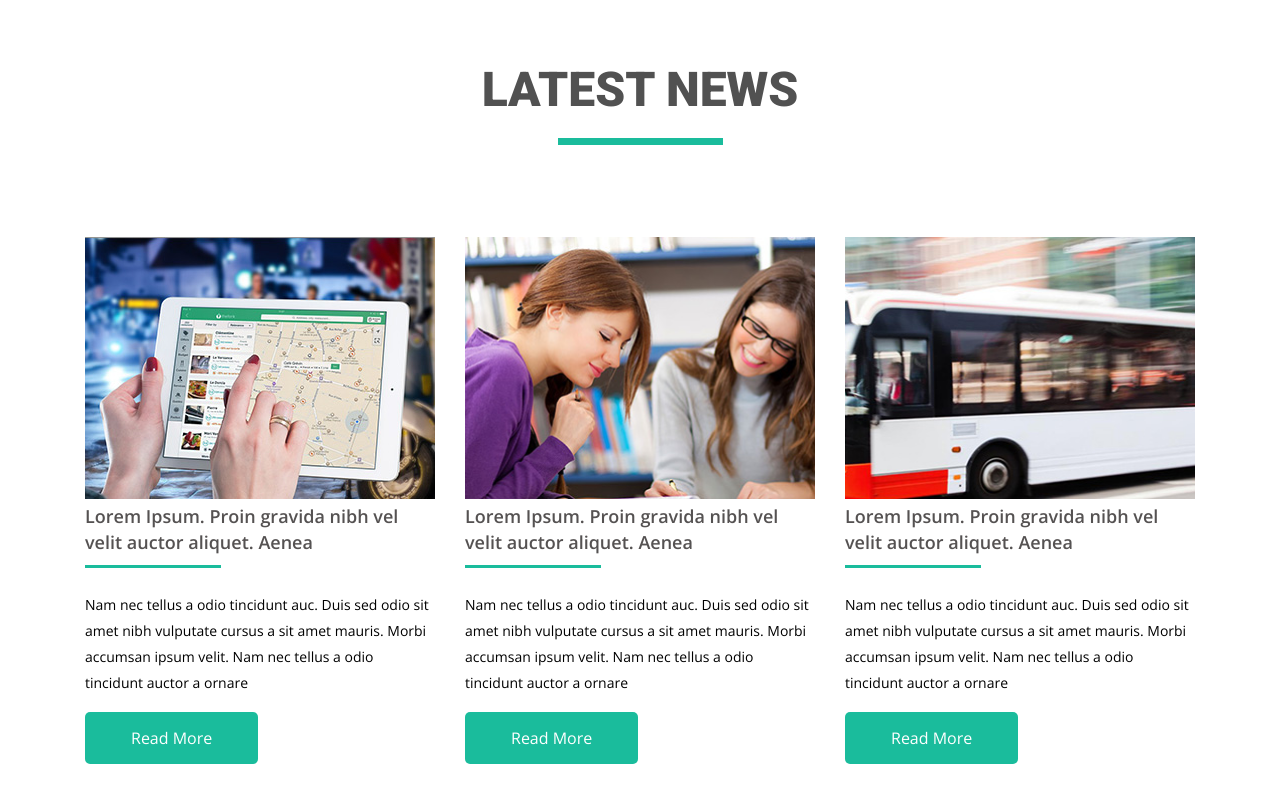
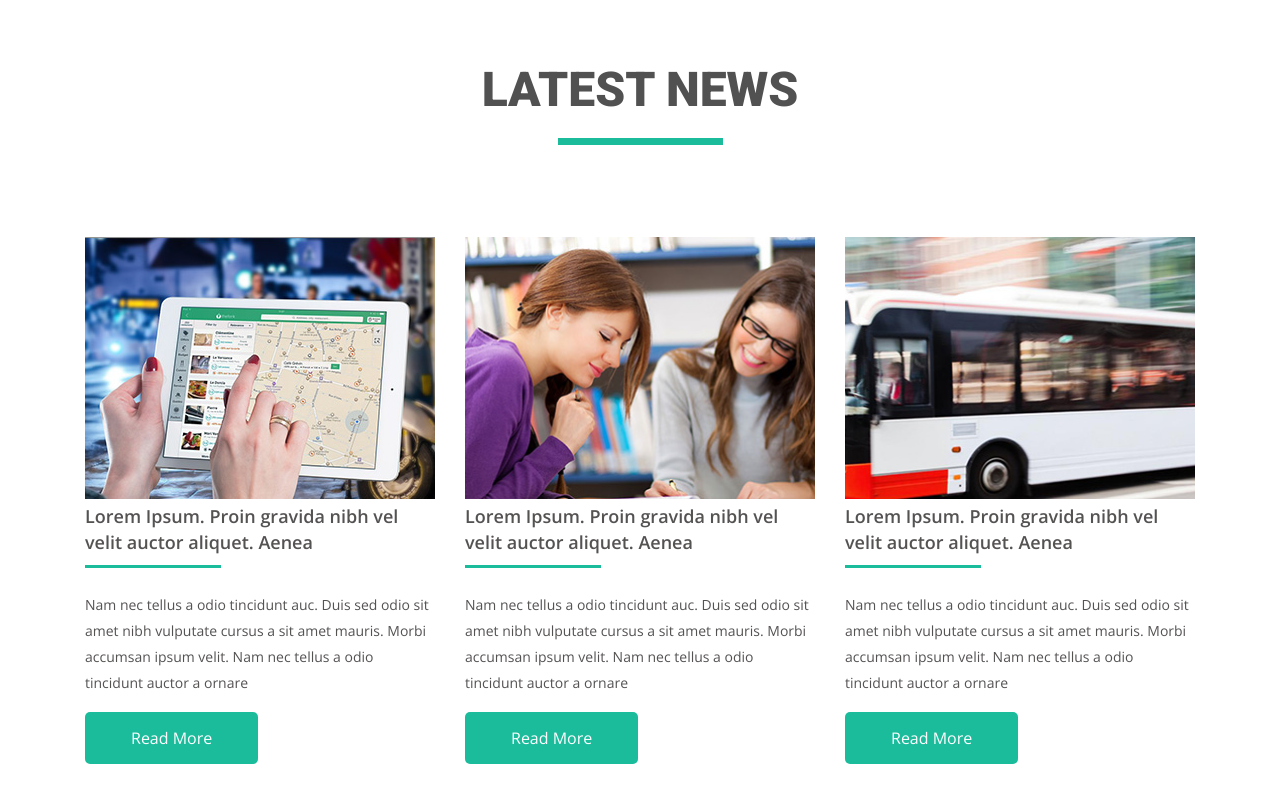
Before and after one commit to IhorLev1/HTML-SCC_HW4, a plain HTML site: page index.html in a window 1280 px wide. Shown: the part 1039-1839 px from the top of the page. Drawn offline with nearby package versions, Linux system fonts and the light colour scheme.

Commit message:
add color <p>

```diff
--- a/css/styles.css
+++ b/css/styles.css
@@ -169,6 +169,7 @@ body {
   font-size: 14px;
   line-height: 26px;
   margin-bottom: 16px;
+  color: #555252;
 }
 /* BUTTON */
 .news-list-button {
```
